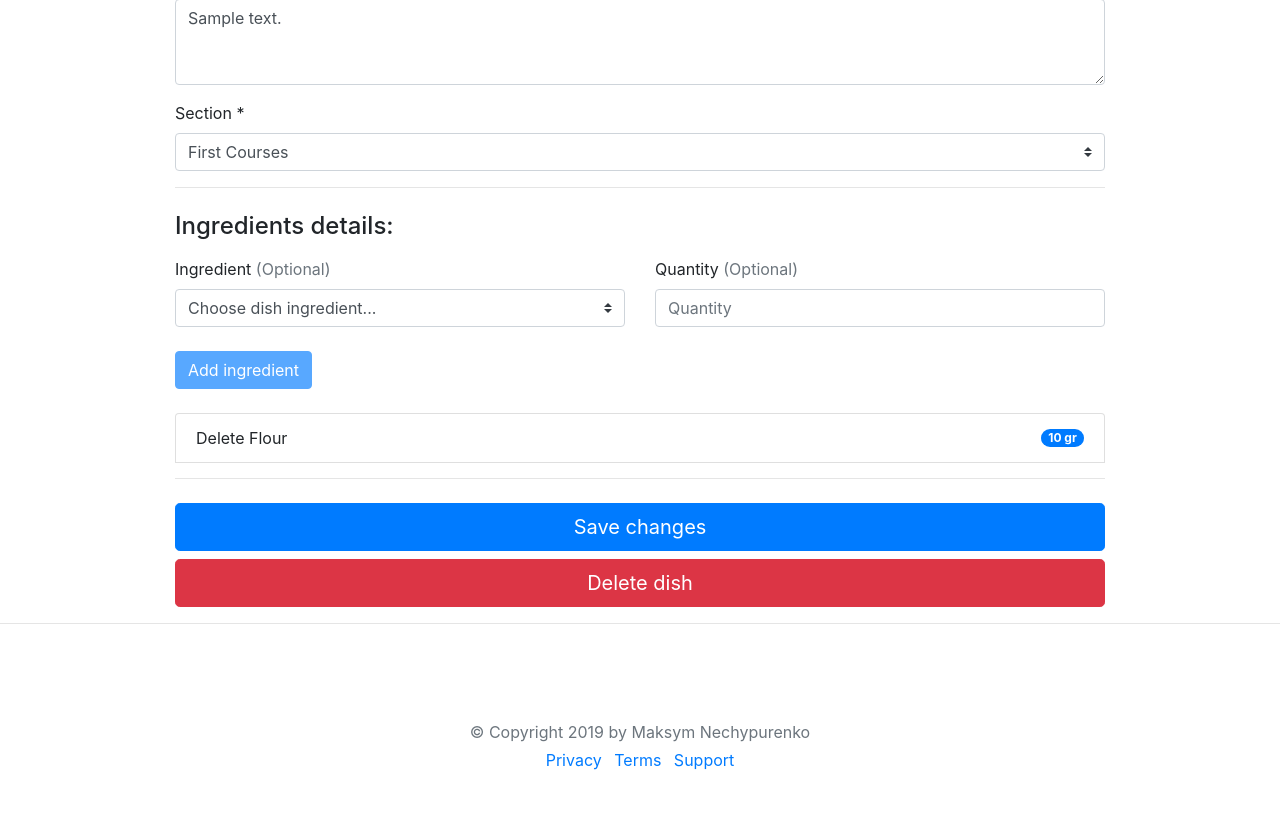
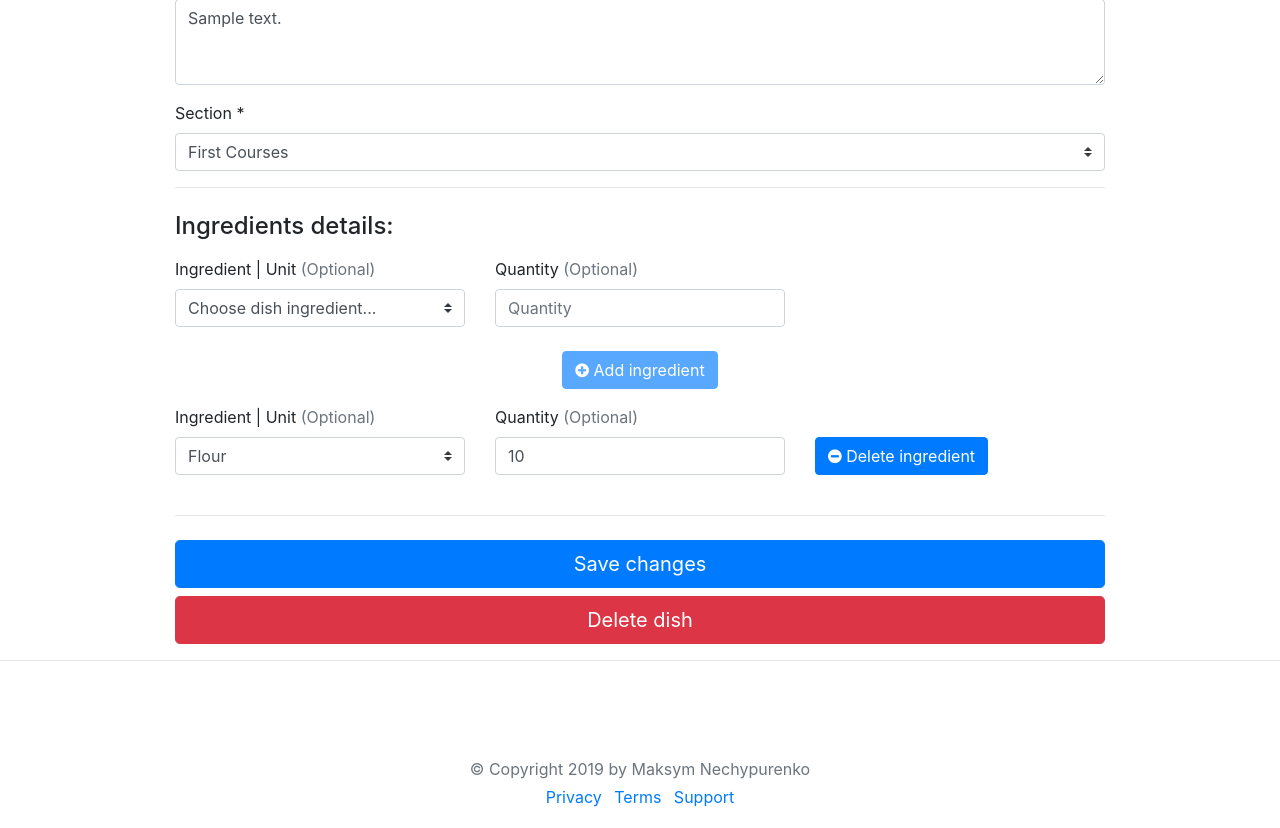
Before and after one commit to MaksNech/django_order_food_ingredients, a Django app: page /foods/dish/edit/1/ in a window 1280 px wide. Shown: the part 575-1403 px from the top of the page. Before the commit the page ends 1345 px from the top, so only its background shows below. Run offline with Django 3.2, Linux system fonts and the light colour scheme; a user stored in the database is signed in; data comes from the database, SQL or seed files in the repository; tables that the repository leaves empty hold one stand-in row (values such as "Sample post"); parts of the project's set-up code (start-up, migrations or seed data) failed here and were passed over; some libraries are stand-ins or nearby versions.

Commit message:
Edit foods.js, edit dish_add.html dish_edit.files

```diff
--- a/order_food_online_project/foods/static/foods/js/foods.js
+++ b/order_food_online_project/foods/static/foods/js/foods.js
@@ -52,21 +52,22 @@ function addAddedIngredientDish() {
     var values = $("input[id='dish_ingredient_added']").map(function () {
         return $(this).val();
     }).get();
+
+
     for (i in values) {
         var ingredientAdded = JSON.parse(values[i]);
 
         addIngredientDish(addedIngredient = true, ingredientAdded.id, ingredientAdded.quantity, ingredientAdded.name, ingredientAdded.unit);
-    };
+    }
+    ;
 };
 
 
-function addIngredientDish(addedIngredient=false, ingredientId=null, ingredientQuantity=null, ingredientName=null, ingredientUnit=null) {
+function addIngredientDish(addedIngredient=false, ingredientId=false, ingredientQuantity=false, ingredientName=false, ingredientUnit=false) {
 
     if (addedIngredient == false) {
         var ingredientId = $('#dish_ingredient option:selected').val();
         var ingredientQuantity = $('#dish_ingredient_quantity').val();
-        var ingredientName = $("#dish_ingredient option:selected").text().split(' | ', 1) + '';
-        var ingredientUnit = $("#dish_ingredient option:selected").text().split(' | ', 2)[1] + '';
 
     } else {
         var ingredientId = ingredientId;
@@ -78,26 +79,41 @@ function addIngredientDish(addedIngredient=false, ingredientId=null, ingredientQ
 
     };
 
-    //create custom link element of ordered ingredient
-    var ingredientIdName = ingredientName.split(' ').join('_');
-    var $newIngred = $("<a id='" + ingredientId + "-a_id_" + ingredientIdName + "' class='list-group-item list-group-item-action d-flex justify-content-between align-items-center my-delete-link'>Delete " + ingredientName + "<input type='hidden' form='dish_add_form'  id='dish_ingredient' name='dish_ingredient' value='" + ingredientId + '|' + ingredientQuantity + "'><span class='badge badge-primary badge-pill'>" + ingredientQuantity + " " + ingredientUnit + "</span></a>");
+    var $newIngred = $('#dish_ingredient_add_div').clone();
+    if(addedIngredient==false) {
+        var ingredientName = $("#dish_ingredient option:selected").text();
+    };
+    $newIngred.attr("id", "dish_ingredient_add_div_" + ingredientId);
+    $newIngred.find("#dish_ingredient").attr("id", "dish_ingredient_" + ingredientId);
+    $newIngred.find("#dish_ingredient_" + ingredientId).attr("name", "dish_ingredient_added");
+    $newIngred.find("#dish_ingredient_quantity").attr("id", "dish_ingredient_quantity_" + ingredientId);
+    $newIngred.find("#dish_ingredient_quantity_" + ingredientId).attr("name", "dish_ingredient_quantity_added");
+    var delButton = $('<div class="col-md-4 mb-4"><button type="submit" id="" class="btn btn-primary"><i class="fa fa-minus-circle" aria-hidden="true"></i> Delete ingredient</button></div>').attr("id",ingredientId);
+    $newIngred.append(delButton);
 
 
     // add ingredient element to list
-    $("#dish_ingredient option:selected").attr('disabled', 'disabled')
-    $('#dish_ingredient').val(null); // remove the value from the select
+    $("#dish_ingredient option:selected").attr('disabled', 'disabled');
+    $('#dish_ingredient').val(""); // remove the value from the select
+    $('#dish_ingredient_quantity').val(""); // remove the value from the quantity
     $('#dish_ingredient_submit_btn').attr('disabled', true);
     $("#ingredient_list_div").prepend($newIngred);
+    var option = $('<option></option>').attr("value", ingredientId).text(ingredientName);
+    $("#dish_ingredient_" + ingredientId).empty().append(option);
+    $("#dish_ingredient_" + ingredientId).val(ingredientId);
+    $("#dish_ingredient_quantity_" + ingredientId).val(ingredientQuantity);
 
-    // delete ingredient element from list
-    $newIngred.bind("click", function () {
+
+    //delete ingredient element from list
+    $newIngred.find("#"+ingredientId).bind("click", function () {
         event.preventDefault();
-        var delIngredientId = parseInt($(this).attr("id").split('-', 1));
+        var delIngredientId = parseInt($(this).attr("id"));
         $("#dish_ingredient option[value=" + delIngredientId + "]").removeAttr('disabled');
-        var $ing = $('#' + $(this).attr("id"));
+        var $ing = $('#dish_ingredient_add_div_' + $(this).attr("id"));
         $ing.remove();
 
     });
+
 };
 
 function addIngredientAjax() {
@@ -156,6 +172,7 @@ $('#order_ingredient_submit_btn').click(function (event) {
 
     event.preventDefault();
     addIngredientOrder();
+
 });
 
 function addAddedIngredientOrder() {
@@ -167,7 +184,8 @@ function addAddedIngredientOrder() {
         var ingredientAdded = JSON.parse(values[i]);
 
         addIngredientOrder(addedIngredient = true, ingredientAdded.id, ingredientAdded.quantity, ingredientAdded.name, ingredientAdded.unit, ingredientAdded.cost);
-    };
+    }
+    ;
 };
 
 
@@ -196,6 +214,13 @@ function addIngredientOrder(addedIngredient=false, ingredientId=null, ingredient
     total += parseFloat(ingredientCost);
     $('.order-total').val(total.toFixed(2));
 
+    if ($('.order-total').val() > 0) {
+        $('#add_order_btn').attr('disabled', false);
+    } else {
+        $('#add_order_btn').attr('disabled', true);
+    }
+    ;
+
     //create custom link element of ordered ingredient
     var ingredientIdName = ingredientName.split(' ').join('_');
     var $newOrderIngred = $("<a id='" + ingredientId + "-a_id_" + ingredientIdName + "' class='list-group-item list-group-item-action d-flex justify-content-between align-items-center my-delete-link'>Delete " + ingredientName + "<input type='hidden' form='order_add_form'  id='order_ingredient' name='order_ingredient' value='" + ingredientId + '|' + ingredientQuantity + '|' + ingredientCost + "'><span class='badge badge-primary badge-pill'>" + ingredientQuantity + " " + ingredientUnit + "</span>  <span class='badge badge-primary badge-pill'>" + ingredientCost + " UAH</span></a>");
@@ -220,12 +245,20 @@ function addIngredientOrder(addedIngredient=false, ingredientId=null, ingredient
         total -= parseFloat(ingredientCost);
         $('.order-total').val(total.toFixed(2));
 
+        if ($('.order-total').val() > 0) {
+            $('#add_order_btn').attr('disabled', false);
+        } else {
+            $('#add_order_btn').attr('disabled', true);
+        }
+        ;
+
         var delIngredientId = parseInt($(this).attr("id").split('-', 1));
         $("#order_ingredient option[value=" + delIngredientId + "]").removeAttr('disabled');
         var $ing = $('#' + $(this).attr("id"));
         $ing.remove();
 
     });
+
 };
 
 
@@ -255,6 +288,9 @@ $(document).ready(function () {
         var fileName = $(this).val();
         $(this).next('.custom-file-label').html(fileName);
     });
+    $("#add_dish_btn,#edit_dish_btn").on("click", function () {
+        $('#dish_ingredient').val(null);
+    });
 
     addAddedIngredientDish();
 
@@ -268,6 +304,15 @@ $(document).ready(function () {
         var orderCounter = 0;
         $('#order_counter').text(orderCounter);
     }
+    ;
+
+
+    if ($('.order-total').val() > 0) {
+        $('#add_order_btn').attr('disabled', false);
+    } else {
+        $('#add_order_btn').attr('disabled', true);
+    }
+    ;
 
 
     $('#order_ingredient_submit_btn').attr('disabled', true);
@@ -279,7 +324,8 @@ $(document).ready(function () {
             $('#order_ingredient_submit_btn').attr('disabled', false);
         } else {
             $('#order_ingredient_submit_btn').attr('disabled', true);
-        };
+        }
+        ;
         if ($("#order_ingredient option:selected").val()) {
             var cost = $("#order_ingredient option:selected").text().split('|', 3)[2] + '';
             cost = parseFloat(cost);
@@ -302,6 +348,11 @@ $(document).ready(function () {
         }
     });
 
+    $("#add_order_btn").on("click", function () {
+        $('#order_ingredient').val(null);
+
+    });
+
     addAddedIngredientOrder();
 
 //The End
--- a/order_food_online_project/foods/templates/foods/dish_edit.html
+++ b/order_food_online_project/foods/templates/foods/dish_edit.html
@@ -79,9 +79,9 @@
             <h4 class="mb-3">Ingredients details:</h4>
 
 
-            <div class="row align-items-end">
-                <div class="col-md-6 mb-4">
-                    <label for="dish_ingredient">Ingredient <span
+             <div class="row align-items-end" id="dish_ingredient_add_div">
+                    <div class="col-md-4 mb-4">
+                        <label for="dish_ingredient">Ingredient | Unit <span
                                 class="text-muted">(Optional)</span></label>
                         <select class="custom-select d-block w-100" name="dish_ingredient" id="dish_ingredient"
                                 form="dish_add_form">
@@ -96,27 +96,61 @@
                             Please choose dish ingredients.
                         </div>
                     </div>
-                <div class="col-md-6 mb-4">
+                    <div class="col-md-4 mb-4">
                         <label for="dish_ingredient_quantity">Quantity <span
                                 class="text-muted">(Optional)</span></label>
-                    <input type="number" min="10" max="9999" step="10" class="form-control"
-                           id="dish_ingredient_quantity" placeholder="Quantity"
+                        <input type="number" min="10" max="9999" class="form-control"
+                               id="dish_ingredient_quantity" value="" name="dish_ingredient_quantity" placeholder="Quantity"
                                form="dish_add_form">
                         <div class="invalid-feedback">
                             Please enter ingredient quantity.
                         </div>
                     </div>
+                    <input type="hidden" id="dish_ingredient_add_hidden" name="dish_ingredient_add_hidden" form="dish_add_form">
+                </div>
 
-                <div class="col-md-4 mb-4">
-                    <button type="submit" id="dish_ingredient_submit_btn" class="btn btn-primary">Add ingredient
+                <div class="mb-3">
+                     <div class="d-flex justify-content-center">
+                        <button type="submit" id="dish_ingredient_submit_btn" class="btn btn-primary"><i class="fa fa-plus-circle" aria-hidden="true"></i> Add ingredient
                         </button>
                     </div>
                 </div>
+
 
             <div class="list-group" id="ingredient_list_div">
                 <!--div for selected ingredients-->
 
                 {% for dish_ingredient in dish_ingredients %}
+
+
+                <!--<div class="row align-items-end" id="dish_ingredient_add_div">-->
+
+                    <!--<div class="col-md-4 mb-4">-->
+                        <!--<label for="dish_ingredient_{{dish_ingredient.ingredient.id}}">Ingredient | Unit <span-->
+                                <!--class="text-muted">(Optional)</span></label>-->
+                        <!--<select class="custom-select d-block w-100" name="dish_ingredient" id="dish_ingredient_{{dish_ingredient.ingredient.id}}"-->
+                                <!--form="dish_add_form">-->
+                            <!--<option selected value="{{dish_ingredient.ingredient.id}}">{{dish_ingredient.ingredient.name}} | {{dish_ingredient.ingredient.unit}}</option>-->
+                        <!--</select>-->
+                    <!--</div>-->
+                    <!--<div class="col-md-4 mb-4">-->
+                        <!--<label for="dish_ingredient_quantity_{{dish_ingredient.ingredient.id}}">Quantity <span-->
+                                <!--class="text-muted">(Optional)</span></label>-->
+                        <!--<input type="number" min="10" max="9999" class="form-control"-->
+                               <!--id="dish_ingredient_quantity_{{dish_ingredient.ingredient.id}}" value="{{dish_ingredient.quantity}}" name="dish_ingredient_quantity" placeholder="Quantity"-->
+                               <!--form="dish_add_form">-->
+                    <!--</div>-->
+                    <!--<div class="col-md-4 mb-4">-->
+                        <!--<button type="submit" id="{{dish_ingredient.ingredient.id}}" class="btn btn-primary">-->
+                        <!--<i class="fa fa-minus-circle" aria-hidden="true"></i> Delete ingredient-->
+                        <!--</button>-->
+                    <!--</div>-->
+                    <!--<input type="hidden" id="dish_ingredient_add_hidden" name="dish_ingredient_add_hidden" form="dish_add_form">-->
+                <!--</div>-->
+
+
+
+
                 <input type='hidden' form='dish_add_form' id='dish_ingredient_added' name='dish_ingredient_added[]'
                        value='{"name":"{{ dish_ingredient.ingredient.name }}", "id":{{ dish_ingredient.ingredient.id }},
                         "unit":"{{ dish_ingredient.ingredient.unit }}", "quantity":{{ dish_ingredient.quantity }}}'>
@@ -126,7 +160,7 @@
 
             <hr class="mb-4">
 
-            <button class="btn btn-primary btn-lg btn-block" type="submit" form="dish_add_form">Save changes</button>
+            <button id="edit_dish_btn" class="btn btn-primary btn-lg btn-block" type="submit" form="dish_add_form">Save changes</button>
             <!-- Button trigger modal -->
             <button class="btn btn-danger btn-lg btn-block" data-toggle="modal" data-target="#exampleModalCenter">Delete
                 dish
--- a/order_food_online_project/foods/templates/foods/order_add.html
+++ b/order_food_online_project/foods/templates/foods/order_add.html
@@ -130,7 +130,7 @@
 
                 <hr class="mb-4">
 
-                <button class="btn btn-primary btn-lg btn-block" type="submit" form="order_add_form">Place order
+                <button id="add_order_btn" class="btn btn-primary btn-lg btn-block" type="submit" form="order_add_form">Place order
                 </button>
             </form>
         </div>
--- a/order_food_online_project/foods/views.py
+++ b/order_food_online_project/foods/views.py
@@ -113,18 +113,23 @@ def dish_add(request):
         if request.method == "POST":
             form = DishAddForm(request.POST, request.FILES)
             if form.is_valid():
-                ingredients_id_quantity_list = request.POST.getlist("dish_ingredient")
+
                 new_dish = form.save(commit=False)
                 new_dish.author = request.user
+
+                ingredients_obj = []
+                ingredients_id = request.POST.getlist("dish_ingredient_added")
+                quantity = request.POST.getlist("dish_ingredient_quantity_added")
+                for ingredient_id in ingredients_id:
+                    ingredient_obj = Ingredient.objects.get(id=int(ingredient_id))
+                    ingredients_obj.append(ingredient_obj)
+
+                data = dict(zip(ingredients_obj, quantity))
                 new_dish.save()
 
-                for ingredient_id_quantity in ingredients_id_quantity_list:
-                    data = ingredient_id_quantity.split('|')
-                    ingredient_id = data[0]
-                    ingredient_quantity = data[1]
-                    added_ingred = Ingredient.objects.get(id=int(ingredient_id))
-                    DishIngredients.objects.create(dish=new_dish, ingredient=added_ingred,
-                                                   quantity=ingredient_quantity)
+                for key, val in data.items():
+                    DishIngredients.objects.create(dish=new_dish, ingredient=key, quantity=val)
+
                 return HttpResponseRedirect(reverse('dish_list'))
 
         form = DishAddForm()
@@ -168,15 +173,17 @@ def dish_edit(request, dish_id):
 
                     DishIngredients.objects.filter(dish__id=edit_dish.id).delete()
 
-                    ingredients_id_quantity_list = request.POST.getlist("dish_ingredient")
+                    ingredients_obj = []
+                    ingredients_id = request.POST.getlist("dish_ingredient_added")
+                    quantity = request.POST.getlist("dish_ingredient_quantity_added")
+                    for ingredient_id in ingredients_id:
+                        ingredient_obj = Ingredient.objects.get(id=int(ingredient_id))
+                        ingredients_obj.append(ingredient_obj)
 
-                    for ingredient_id_quantity in ingredients_id_quantity_list:
-                        data = ingredient_id_quantity.split('|')
-                        ingredient_id = data[0]
-                        ingredient_quantity = data[1]
-                        added_ingred = Ingredient.objects.get(id=int(ingredient_id))
-                        DishIngredients.objects.create(dish=edit_dish, ingredient=added_ingred,
-                                                       quantity=ingredient_quantity)
+                    data = dict(zip(ingredients_obj, quantity))
+
+                    for key, val in data.items():
+                        DishIngredients.objects.create(dish=edit_dish, ingredient=key, quantity=val)
                     return HttpResponseRedirect(reverse('dish_list'))
 
             form = DishAddForm()
```
Also changed, not shown: order_food_online_project/foods/templates/foods/dish_add.html (+12 -9 lines), order_food_online_project/authentication/migrations/0002_auto_20190225_1712.py. Lines whose indentation alone changed are shown as unchanged.
